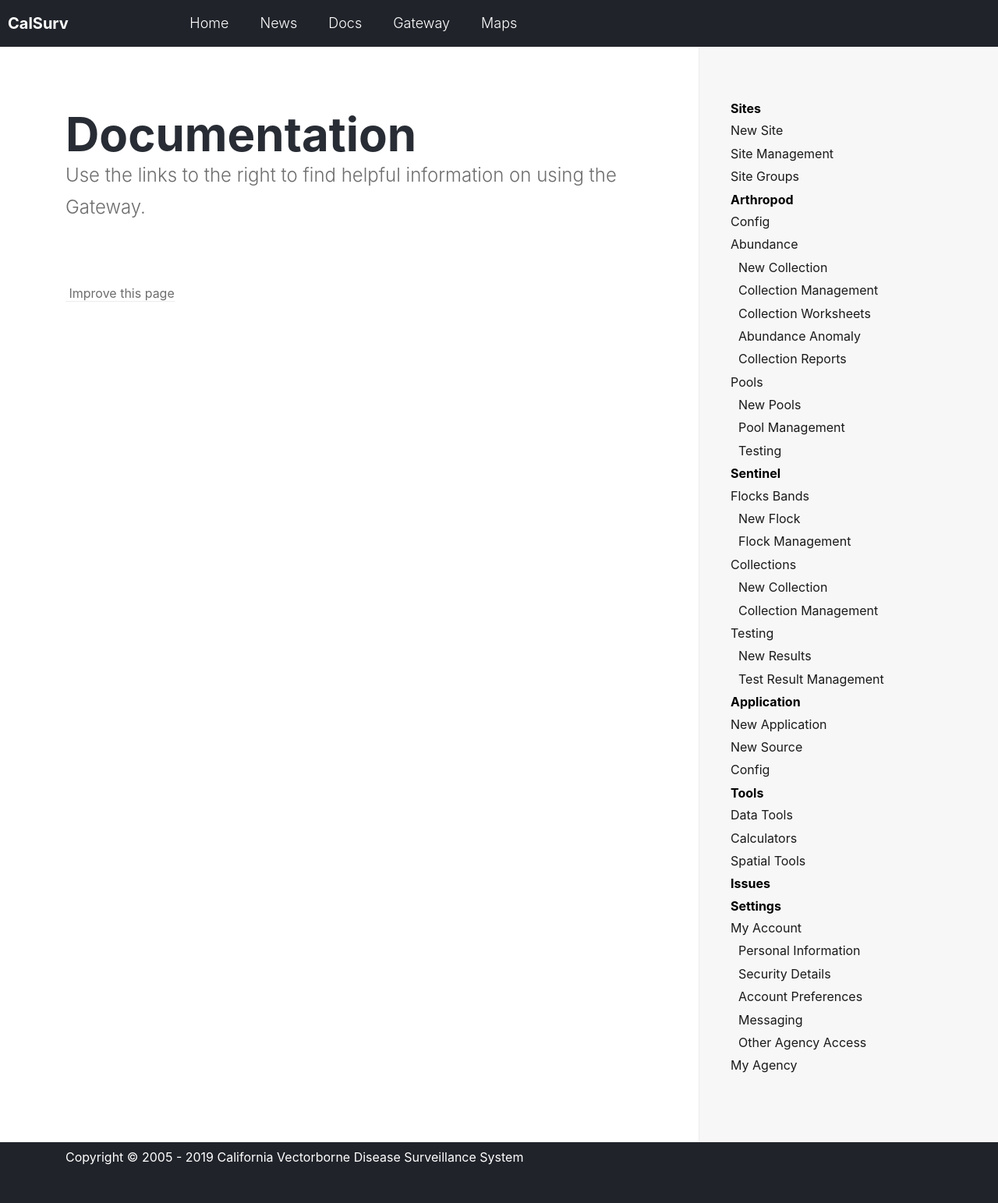
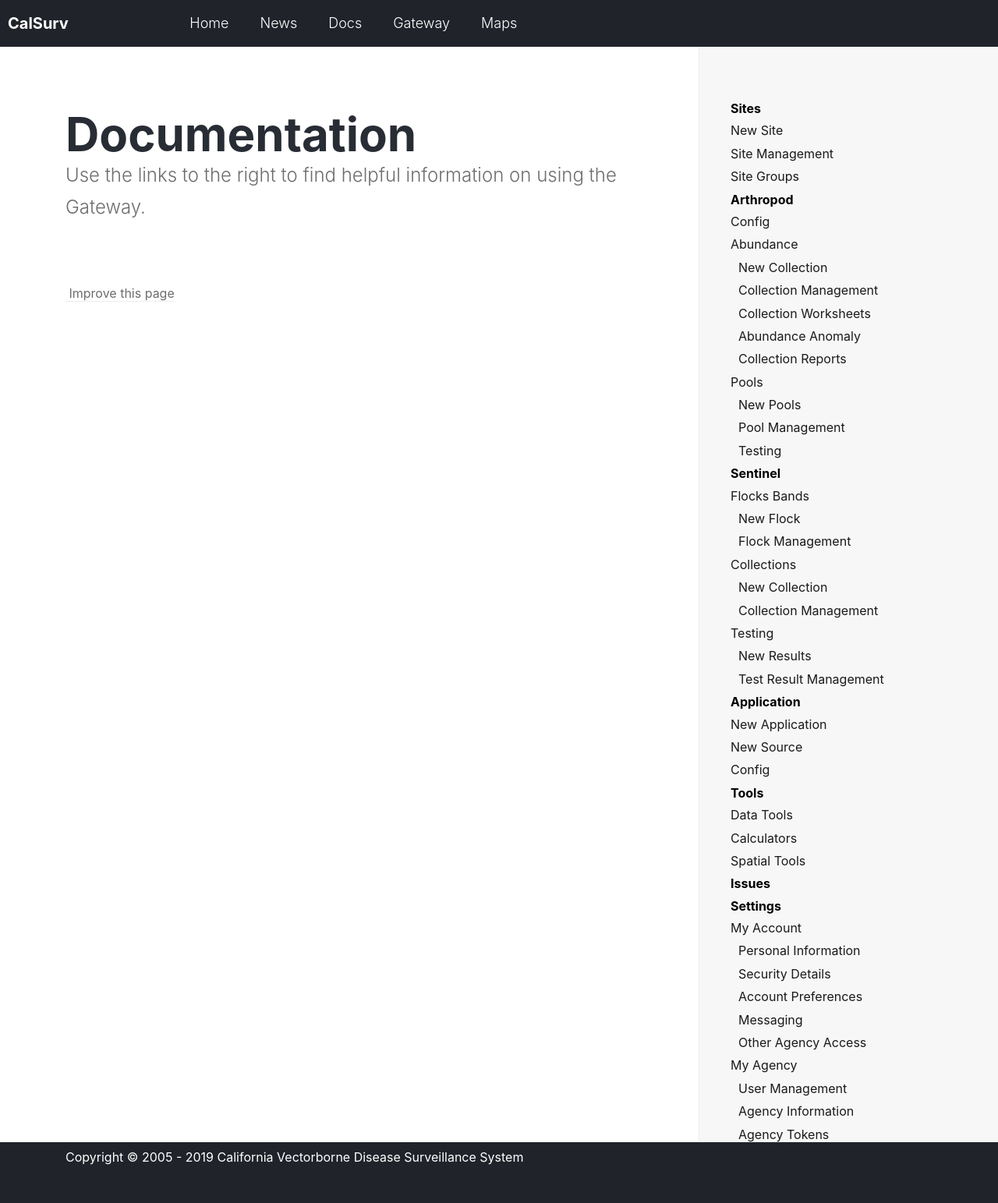
Before and after one commit to tlvaldepena/vectorsurv.org, a Jekyll site: the page built from _docs/index.md, in a window 1280 px wide. Shown: the whole page at 78% size. Built offline with Jekyll 4.4.1, drawn with Linux system fonts in a browser that asks for light colours.

Commit message:
add sublinks for my agency menu

```diff
--- a/_data/docs_nav.yml
+++ b/_data/docs_nav.yml
@@ -59,3 +59,7 @@
         - link: /docs/settings/messaging/
         - link: /docs/settings/other-agency/
     - link: /docs/settings/agency/
+      docs:
+        - link: /docs/settings/user-manage/
+        - link: /docs/settings/agency-info/
+        - link: /docs/settings/tokens/
```
